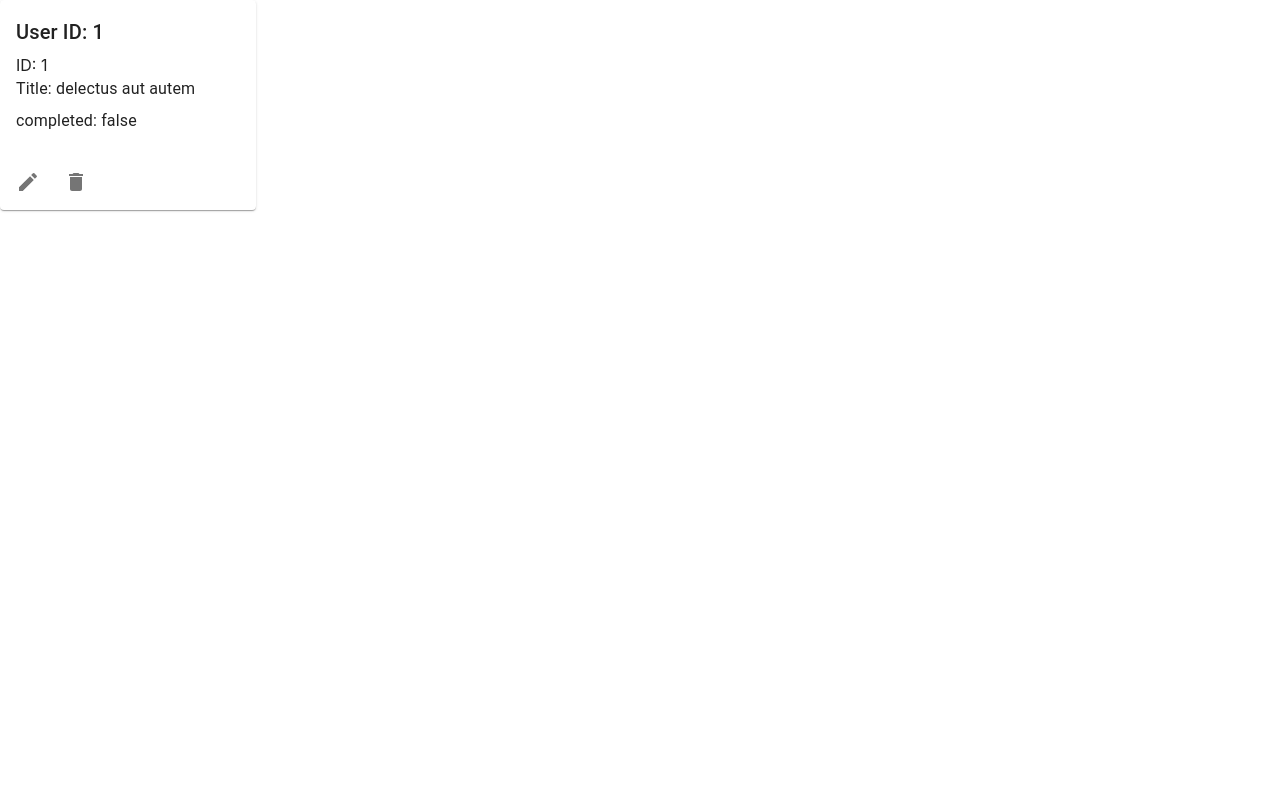
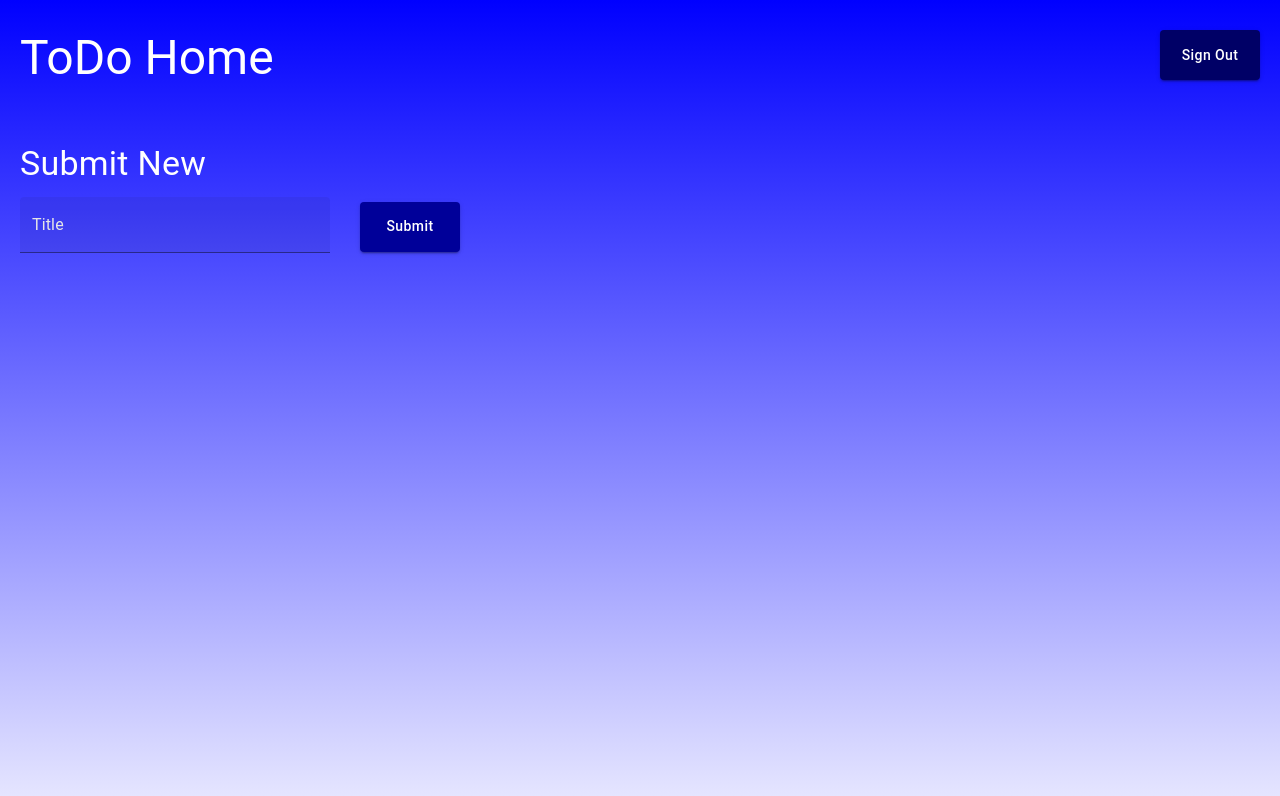
Before and after one commit to gagkjayawardana/to-do-list, a React (Create React App) app in the folder to-do-app/: page / in a window 1280 px wide. Shown: the top 796 px of the page. Built offline with nearby package versions, Linux system fonts and the light colour scheme.

Commit message:
Create component for add todo card

```diff
--- a/to-do-app/package.json
+++ b/to-do-app/package.json
@@ -10,11 +10,14 @@
     "@testing-library/jest-dom": "^5.17.0",
     "@testing-library/react": "^13.4.0",
     "@testing-library/user-event": "^13.5.0",
+    "formik": "^2.4.5",
     "react": "^18.2.0",
     "react-dom": "^18.2.0",
     "react-router-dom": "^6.21.0",
     "react-scripts": "5.0.1",
-    "web-vitals": "^2.1.4"
+    "styled-components": "^6.1.1",
+    "web-vitals": "^2.1.4",
+    "yup": "^1.3.3"
   },
   "scripts": {
     "start": "react-scripts start",
--- a/to-do-app/src/App.js
+++ b/to-do-app/src/App.js
@@ -1,15 +1,19 @@
-import './App.css';
+// import './App.css';
+import CssBaseline from '@mui/material/CssBaseline';
 import { BrowserRouter, Routes, Route } from 'react-router-dom';
 import HomePage from './pages/HomePage/HomePage';
 
 function App() {
   return (
     <div className="App">
-      <BrowserRouter>
-        <Routes>
-          <Route path="/" element={<HomePage />} />
-        </Routes>
-      </BrowserRouter>
+      <>
+        <CssBaseline />
+        <BrowserRouter>
+          <Routes>
+            <Route path="/" element={<HomePage />} />
+          </Routes>
+        </BrowserRouter>
+      </>
     </div>
   );
 }
--- a/to-do-app/src/pages/HomePage/HomePage.jsx
+++ b/to-do-app/src/pages/HomePage/HomePage.jsx
@@ -1,11 +1,145 @@
-import React from 'react';
-import ToDoCard from '../../components/ToDoCard/TodoCard';
+import React, { useState } from 'react';
+import Typography from '@mui/material/Typography';
+import Button from '@mui/material/Button';
+import TextField from '@mui/material/TextField';
+import { styled } from 'styled-components';
+import { ErrorMessage, Field, Form, Formik } from 'formik';
+import * as yup from 'yup';
+
+const Home_Contain = styled.div`
+  width: 100%;
+  min-height: 100vh;
+  height: fit-content;
+  background-image: linear-gradient(#0000ff, #e6e6ff);
+`;
+
+const Home_Header = styled.div`
+  width: 100%;
+  height: fit-content;
+  padding: 30px 20px 20px 20px;
+  display: flex;
+  justify-content: space-between;
+`;
+
+const Submit_Card = styled.div`
+  width: 100%;
+  height: fit-content;
+  padding: 20px 20px 20px 20px;
+`;
+
+const Err_Msg = styled.span`
+  color: #800000;
+`;
 
 function HomePage() {
+  const [focusSubmitField, setFocusSubmitField] = useState(false);
+
+  const hadleSubmitField = () => {
+    setFocusSubmitField(true);
+  };
+
+  const initialValues = {
+    title: ''
+  };
+
+  const validationSchema = yup.object().shape({
+    title: yup.string().required('Required')
+  });
+  const onSubmit = (e) => {
+    const title = e.title;
+    console.log('Title', title);
+
+    e.title = '';
+  };
   return (
-    <div>
-      <ToDoCard userId="1" id="1" title="delectus aut autem" completed="false" />
-    </div>
+    <Home_Contain>
+      <Home_Header>
+        <Typography
+          sx={{
+            color: '#ffffff',
+            '@media (max-width: 600px)': {
+              fontSize: '20pt',
+              marginTop: '10px'
+            }
+          }}
+          variant="h3"
+          gutterBottom>
+          ToDo Home
+        </Typography>
+        <Button
+          sx={{
+            width: '100px',
+            height: '50px',
+            backgroundColor: '#000066',
+            '&:hover': { backgroundColor: '#6666ff' },
+            textTransform: 'none'
+          }}
+          variant="contained">
+          Sign Out
+        </Button>
+      </Home_Header>
+      <Submit_Card>
+        <Typography
+          sx={{
+            color: '#ffffff',
+            '@media (max-width: 600px)': {
+              fontSize: '15pt'
+            }
+          }}
+          variant="h4"
+          gutterBottom>
+          Submit New
+        </Typography>
+        <div className="submitForm">
+          <Formik
+            initialValues={initialValues}
+            onSubmit={onSubmit}
+            validationSchema={validationSchema}>
+            <Form>
+              <Field
+                as={TextField}
+                name="title"
+                label="Title"
+                onFocus={hadleSubmitField}
+                sx={{
+                  width: focusSubmitField ? '75%' : '25%',
+                  '@media (max-width: 600px)': {
+                    width: '100%'
+                  }
+                }}
+                InputLabelProps={{
+                  style: {
+                    color: '#e6e6e6'
+                  }
+                }}
+                variant="filled"
+                helperText={
+                  <ErrorMessage name="title" render={(msg) => <Err_Msg>{msg}</Err_Msg>} />
+                }
+              />
+              <Button
+                sx={{
+                  width: '100px',
+                  height: '50px',
+                  backgroundColor: '#000099',
+                  '&:hover': { backgroundColor: '#6666ff' },
+                  textTransform: 'none',
+                  marginLeft: '30px',
+                  marginTop: '5px',
+                  '@media (max-width: 600px)': {
+                    marginLeft: '0',
+                    marginTop: '10px'
+                  }
+                }}
+                variant="contained"
+                type="submit">
+                Submit
+              </Button>
+            </Form>
+          </Formik>
+        </div>
+      </Submit_Card>
+    </Home_Contain>
   );
 }
 
```
Also changed, not shown: 1 other file (tests, documents, lock files or other folders).
